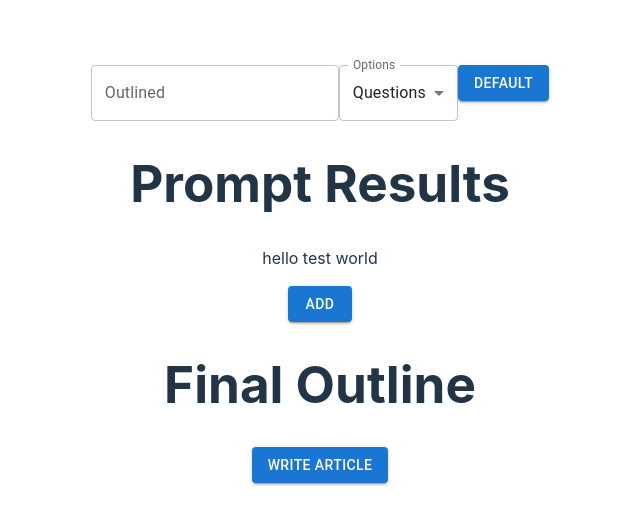
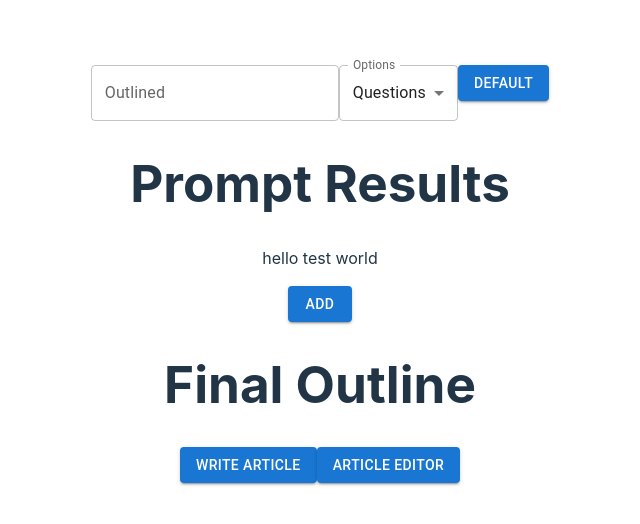
Before and after one commit to slothcodes/writers-assistant, a React (Vite) app: page / in a window 1280 px wide. Shown: the part 126-650 px from the top of the page, without its empty margins (320-960 px from the left). Built offline with nearby package versions, Linux system fonts and the light colour scheme.

Commit message:
added editor component and connected to redux store

```diff
--- a/package.json
+++ b/package.json
@@ -14,6 +14,7 @@
     "@emotion/styled": "^11.11.0",
     "@mui/material": "^5.14.3",
     "@reduxjs/toolkit": "^1.9.5",
+    "draft-js": "^0.11.7",
     "react": "^18.2.0",
     "react-dom": "^18.2.0",
     "react-redux": "^8.1.2",
--- a/src/App.jsx
+++ b/src/App.jsx
@@ -4,13 +4,18 @@ import viteLogo from '/vite.svg'
 import './App.css'
 import {useSelector} from 'react-redux'
 import OutlineContainer from './containers/OutlineContainer'
+import EditorContainer from './containers/EditorContainer'
 
 function App() {
-  const [count, setCount] = useState(0)
+  const [editorState, setEditorState] = useState(false)
+  const editorHandler = () => {
+      setEditorState(!editorState)
+    }
+
   return (
     <>
       <div className="card">
-        <OutlineContainer />
+        {editorState ? <EditorContainer setEditorState = {editorHandler}/> : <OutlineContainer setEditorState = {editorHandler}/>}
 
       </div>
     </>
--- /dev/null
+++ b/src/components/editorComponents/textEditor.jsx
@@ -0,0 +1,28 @@
+import React, { useState } from "react";
+import { Editor, EditorState, convertToRaw, convertFromRaw, ContentState } from 'draft-js';
+import { useSelector, useDispatch } from "react-redux";
+import { setArticle } from "../../slices/articleSlice";
+
+export default function TextEditor(props) {
+  const dispatch = useDispatch();
+  // get article text for editor
+  const rawArticleContent = useSelector(state => state.article.article);
+
+  // Convert the raw content from Redux into an EditorState instance
+  const initialEditorState = EditorState.createWithContent(convertFromRaw(rawArticleContent));
+  const [editorState, setEditorState] = useState(initialEditorState);
+
+  const handleEditorChange = (newEditorState) => {
+    // Update the local editor state
+    setEditorState(newEditorState);
+
+    // Convert the new editor state to raw content and dispatch to Redux
+    dispatch(setArticle(convertToRaw(newEditorState.getCurrentContent())));
+  };
+
+  return (
+    <div className="text-editor" style={{ height: '200px', border: '1px solid #ddd' }}>
+        <Editor editorState={editorState} onChange={handleEditorChange} />
+    </div>
+  );
+}
--- a/src/components/outlineComponents/OutlinePromptResults.jsx
+++ b/src/components/outlineComponents/OutlinePromptResults.jsx
@@ -3,6 +3,7 @@ import {setList} from '../../slices/promptResultsSlice'
 import { useDispatch, useSelector } from "react-redux";
 import SubheadingCard from "./SubheadingCard";
 import { addToOutLine } from "../../slices/outLineSlice";
+import { convertToRaw } from 'draft-js';
 
 export default function OutlinePromptResults() {
     const dispatch = useDispatch();
@@ -16,7 +17,6 @@ export default function OutlinePromptResults() {
 
     const resultsList = useSelector(state => state.promptResults.results)
     const selectedArray = useSelector(state => state.outline.outline)
-    console.log('results',resultsList)
     const subheadingComponents = resultsList.map((item,index) => {
             // check whether subheading is already in outline and disable button if it is
             //const selectedArray = useSelector(state => state.outline.outline)
--- /dev/null
+++ b/src/containers/EditorContainer.jsx
@@ -0,0 +1,14 @@
+import React from "react";
+import { Button } from "@mui/material";
+import TextEditor from "../components/editorComponents/textEditor";
+
+export default function EditorContainer(props) {
+
+    return (
+        <div>
+            <h1>Editor</h1>
+            <TextEditor />
+            <Button variant="contained" color="primary" onClick={props.setEditorState}>Back to Outline</Button>
+        </div>
+    );
+}
--- a/src/containers/OutlineContainer.jsx
+++ b/src/containers/OutlineContainer.jsx
@@ -6,8 +6,9 @@ import {Button} from '@mui/material'
 import { useSelector } from "react-redux";
 import { useDispatch } from "react-redux";
 import { setArticle } from "../slices/articleSlice";
+import { ContentState, convertFromRaw, convertToRaw } from "draft-js";
 
-export default function OutlineContainer() {
+export default function OutlineContainer(props) {
         // add clickhandler to button to send user to article editor
         const dispatch = useDispatch()
         const outLineList = useSelector(state => state.outline.outline)
@@ -23,11 +24,13 @@ export default function OutlineContainer() {
             })
             // get response from backend
             const articleJson = await article.json()
-            console.log(articleJson)
-            dispatch(setArticle(articleJson.article))
+            // convert article to raw for draftjs
+            const convertedToContentState = ContentState.createFromText(articleJson.article)
+            const convertedArticle = convertToRaw(convertedToContentState)
+            dispatch(setArticle(convertedArticle))
             // convert button to loading mui component while waiting for response
             // set article editor state to shown
-            console.log('clicked')
+            props.setEditorState()
         }
         return (
             <div>
@@ -35,7 +38,7 @@ export default function OutlineContainer() {
                 <OutlinePromptResults />
                 <FinalOutline />
                 <Button variant="contained" color="primary" onClick={clickHandler} >Write Article</Button>
-                {articleState !== false ? <Button variant="contained" color="primary">Article Editor</Button> : null}
+                {articleState !== false ? <Button variant="contained" color="primary" onClick={props.setEditorState}>Article Editor</Button> : null}
             </div>
         );
     }
--- a/src/slices/articleSlice.js
+++ b/src/slices/articleSlice.js
@@ -1,11 +1,15 @@
 // slice for the contents of the article that the api returns
 
 import { createSlice } from "@reduxjs/toolkit";
+import { EditorState, convertToRaw } from 'draft-js';
+
+const emptyArticle = EditorState.createEmpty();
+const emptyArticleRaw = convertToRaw(emptyArticle.getCurrentContent());
 
 const articleSlice = createSlice({
     name: "article",
     initialState: {
-        article: false,
+        article: emptyArticleRaw,
     },
     reducers: {
         setArticle: (state, action) => {
--- a/src/slices/outLineSlice.js
+++ b/src/slices/outLineSlice.js
@@ -12,7 +12,6 @@ const outLineSlice = createSlice({
         },
         removeFromOutline: (state,action) => {
             state.outline = state.outline.filter((item) => item.id !== action.payload.id);
-            console.log(state.outline);
         }
     }
 });
--- a/vite.config.js
+++ b/vite.config.js
@@ -3,10 +3,14 @@ import react from '@vitejs/plugin-react'
 
 // https://vitejs.dev/config/
 export default defineConfig({
+  define: {
+    global: 'window',
+  },
   server: {
     proxy: {
       '/getCompletion': 'http://localhost:5001',
       '/getArticle': 'http://localhost:5001',
+      '/getGrammarCheck': 'http://localhost:5001',
     },
   },
   plugins: [react()],
```
Also changed, not shown: Roadmap.txt, 1 other file (tests, documents, lock files or other folders).
